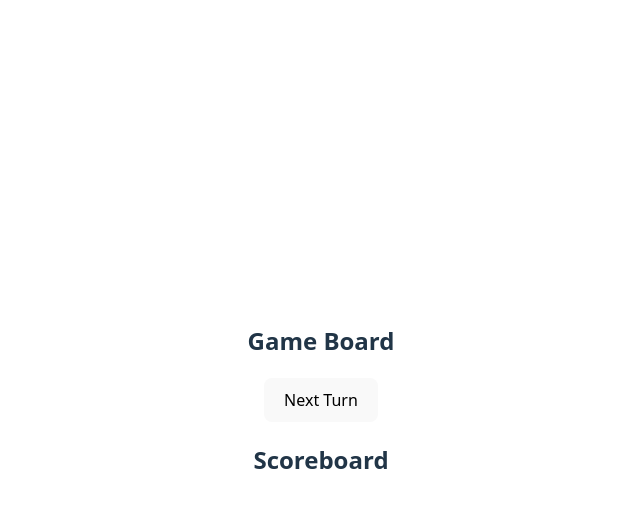
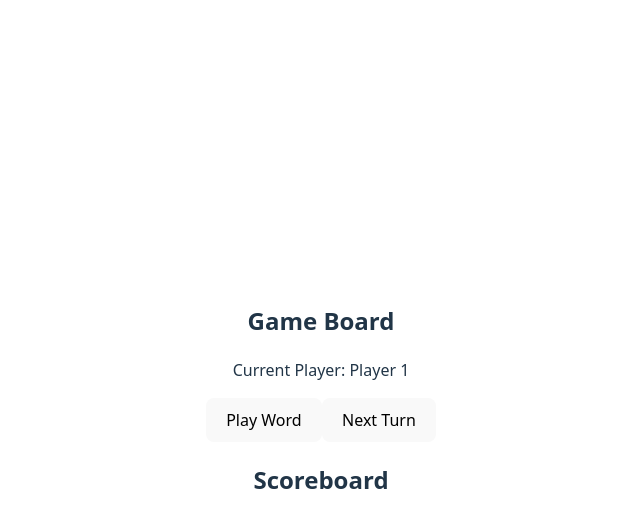
Before and after one commit to dp-lewis/spelling-game, a React (Vite) app: page / in a window 1280 px wide. Both pictures are taken after a click on the button "Start Game". Shown: the top 528 px of the page, without its empty margins (319-959 px from the left). Built offline with nearby package versions, Linux system fonts and the light colour scheme.

Commit message:
feat: add speech synthesis functionality to GameBoard component

```diff
--- a/src/components/GameBoard.jsx
+++ b/src/components/GameBoard.jsx
@@ -1,11 +1,25 @@
-import React from 'react';
+import React, { useRef } from 'react';
 
 const GameBoard = ({ players, currentPlayer, onNext }) => {
-  // Placeholder UI for game board
+  // For now, use a hardcoded word
+  const word = 'example';
+  const synthRef = useRef(window.speechSynthesis);
+
+  const handleSpeakWord = () => {
+    if (synthRef.current.speaking) {
+      synthRef.current.cancel();
+    }
+    const utter = new window.SpeechSynthesisUtterance(word);
+    utter.lang = 'en-US';
+    synthRef.current.speak(utter);
+  };
+
   return (
     <div>
       <h2>Game Board</h2>
-      {/* TODO: Add word audio, voice input, and feedback */}
+      <p>Current Player: {currentPlayer?.name}</p>
+      <button onClick={handleSpeakWord}>Play Word</button>
+      {/* TODO: Add voice input and feedback */}
       <button onClick={onNext}>Next Turn</button>
     </div>
   );
```
